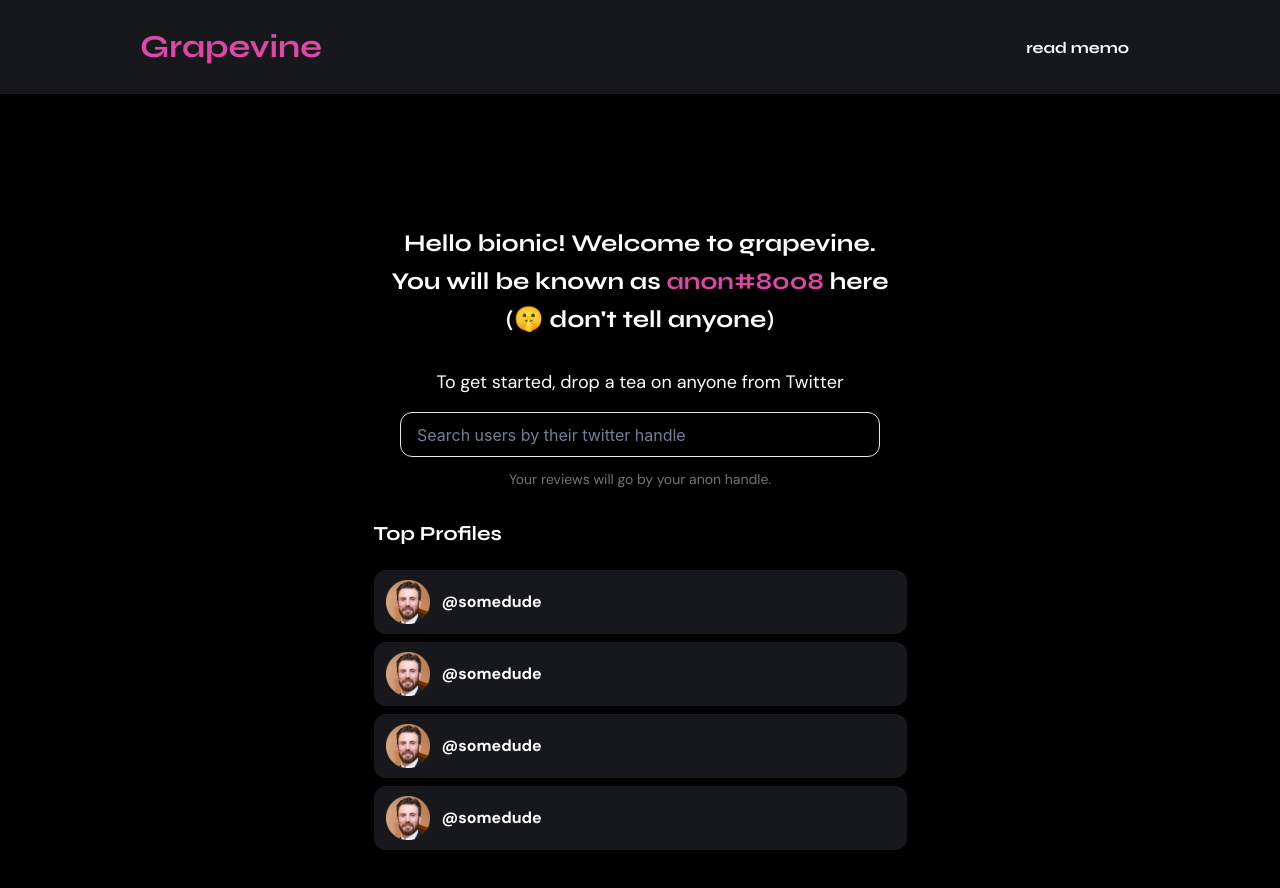
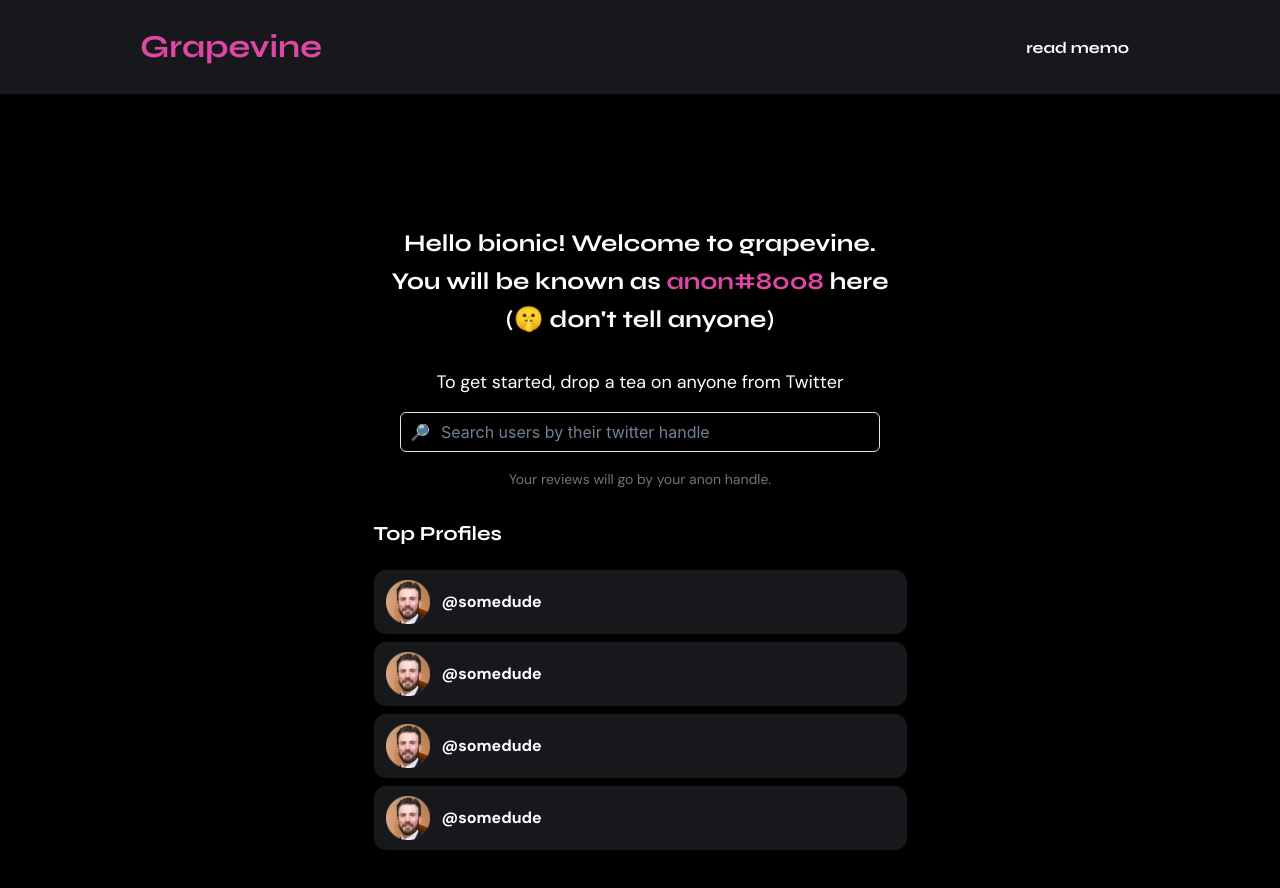
Before and after one commit to 0xahzam/Grapevine, a Next.js app: page /feed in a window 1280 px wide. Shown: the top 888 px of the page. Built offline with nearby package versions, Linux system fonts and the light colour scheme.

Commit message:
search bar ui fix

```diff
--- a/pages/feed.js
+++ b/pages/feed.js
@@ -1,4 +1,4 @@
-import { Flex, Text, Button, Input, Image } from '@chakra-ui/react'
+import { Flex, Text, Button, Input, Image, InputGroup, InputLeftAddon, InputLeftElement } from '@chakra-ui/react'
 
 const mainapp = () => {
   return (
@@ -27,7 +27,10 @@ const mainapp = () => {
         To get started, drop a tea on anyone from Twitter
         </Text>
 
-        <Input marginTop={"16px"} width={"480px"} height={"45px"} borderRadius={"12px"} placeholder = "Search users by their twitter handle" />
+        <InputGroup  marginTop={"16px"} width={"480px"} height={"45px"} borderRadius={"12px"}>
+        <InputLeftElement children='🔎' background={"None"}/>
+        <Input placeholder = "Search users by their twitter handle" />
+        </InputGroup>
 
         <Text paddingTop={"12px"} fontSize={"14px"} color={"FFFFFF"} opacity={"45%"} fontFamily={"DM Sans, sans-serif"}>
         Your reviews will go by your anon handle.
```
